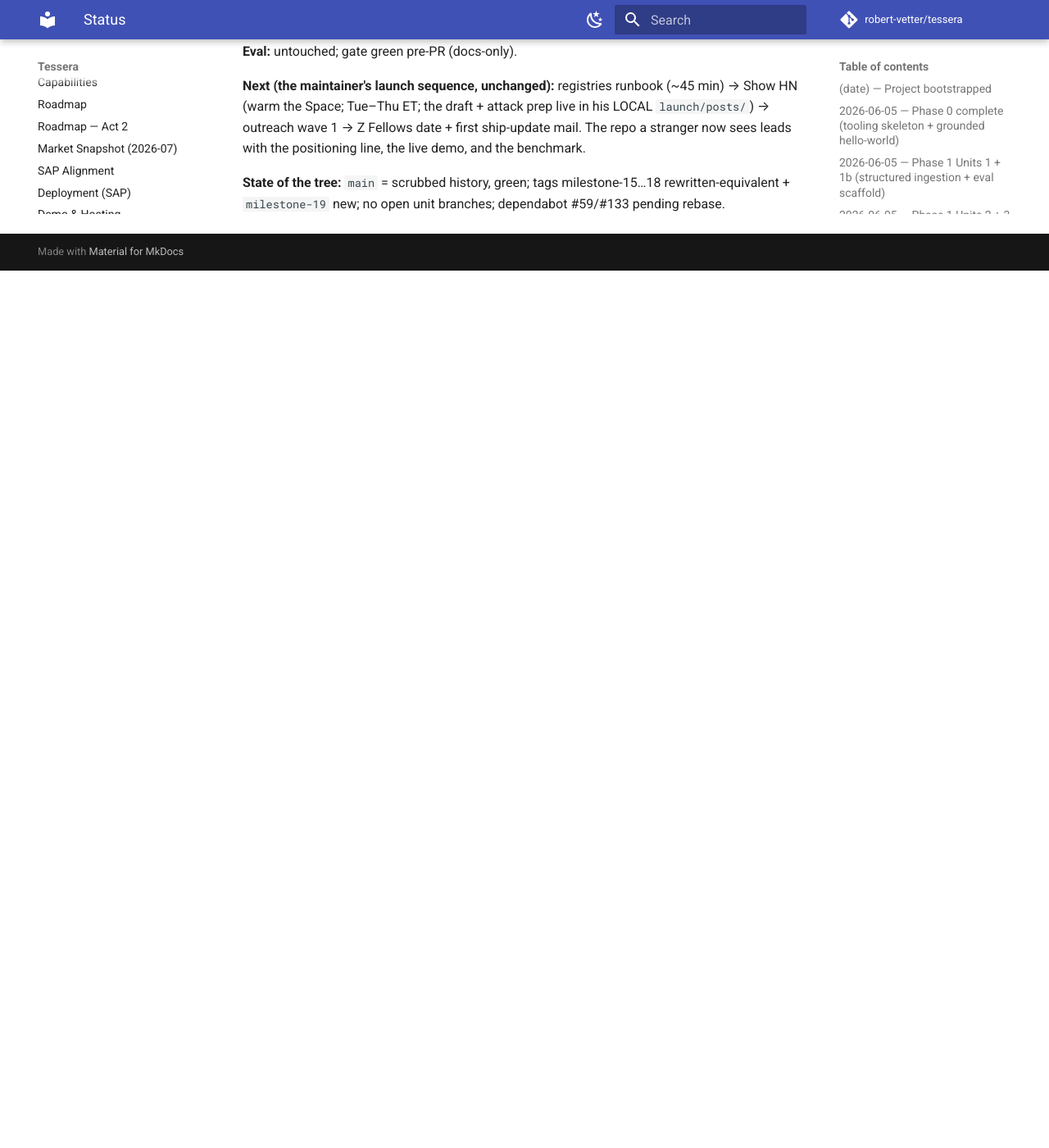
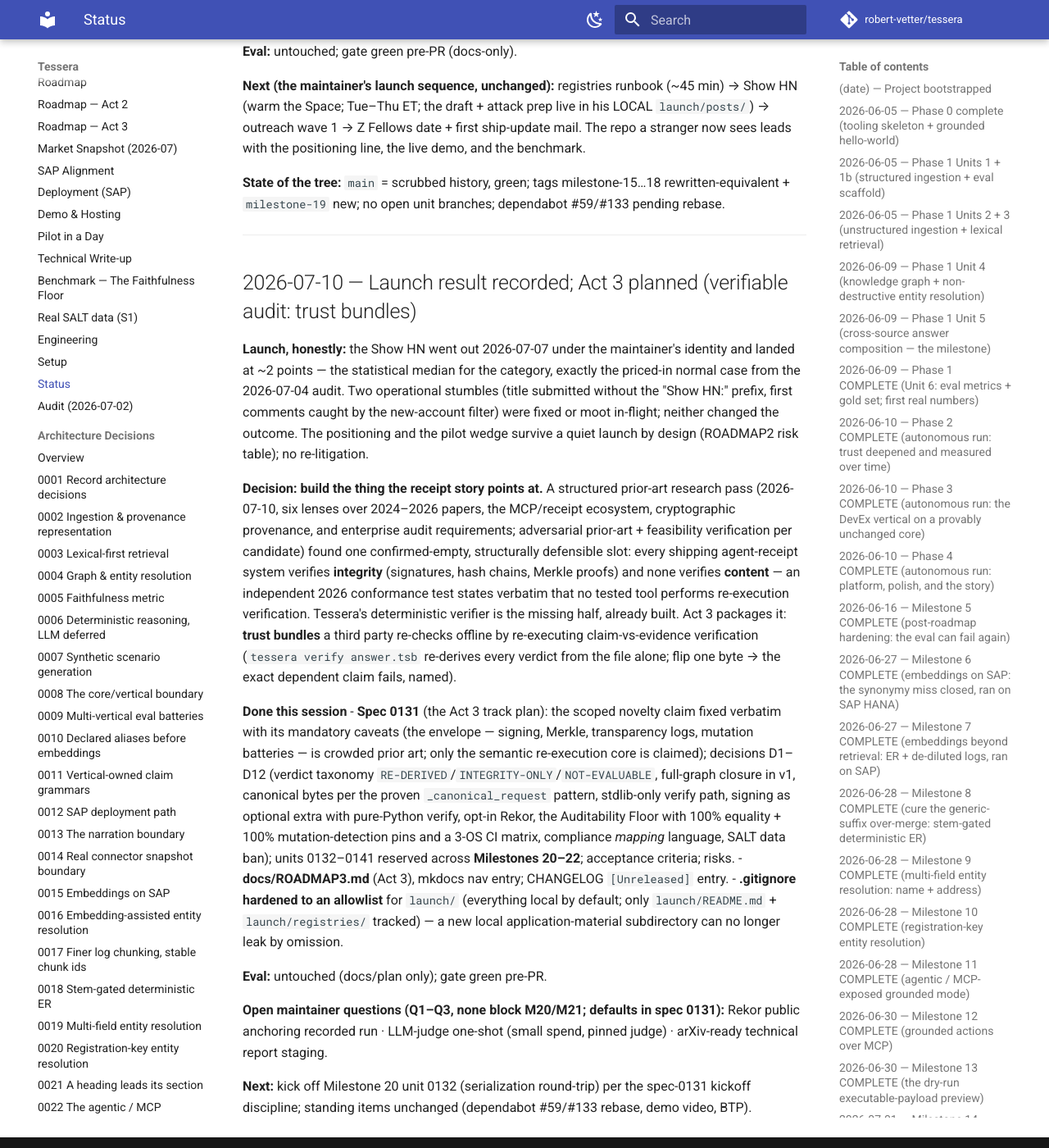
Before and after one commit to robert-vetter/tessera, an MkDocs documentation site: the page built from docs/STATUS.md, in a window 1280 px wide and 1400 px high, scrolled down 51000 px. Shown: the whole window at 82% size. Built offline with MkDocs 1.6.1 and Material for MkDocs 9.7.7, drawn with Linux system fonts in a browser that asks for light colours; comment, search, counter and statistics services are not loaded; before the commit the page ends 51330 px from its top, so only the background shows below that; some of the changed text lies outside the part shown.

Commit message:
docs: Act 3 plan — verifiable audit (trust bundles), spec 0131 + ROADMAP3 (#164)
Fixes the whole track before any code: the scoped novelty claim
(offline re-execution of claim-vs-evidence verification from a portable
bundle) with its mandatory prior-art caveats, decisions D1-D12 (verdict
taxonomy, full-graph closure, canonical bytes, stdlib-only verify,
optional-extra signing with pure-Python RFC 8032 verify, opt-in Rekor,
the Auditability Floor with 100% equality + 100% mutation-detection
pins and a 3-OS CI matrix, compliance mapping language, SALT data ban),
units 0132-0141 reserved across Milestones 20-22, the autonomy posture,
and the three maintainer questions (Q1 Rekor recorded run, Q2 LLM-judge
one-shot, Q3 technical-report staging).

Also: launch result recorded honestly in STATUS (category median);
.gitignore hardened to an allowlist for launch/ so new local
application material can never leak by omission.

Co-authored-by: Claude Fable 5 <noreply@anthropic.com>

```diff
--- /dev/null
+++ b/docs/ROADMAP3.md
@@ -0,0 +1,167 @@
+# Roadmap — Act 3: Verifiable Audit (July 2026)
+
+Act 1 ([ROADMAP.md](ROADMAP.md)) built and measured the trust substrate.
+Act 2 ([ROADMAP2.md](ROADMAP2.md)) made it a product: a hosted demo, BYO
+data doors, the Faithfulness Floor benchmark, MCP registry artifacts, a
+launch, and the SAP track (real SALT run, HANA measurements). The launch
+landed at the statistical median for its category — recorded honestly in
+[STATUS.md](STATUS.md); the positioning and the pilot wedge survive it
+unchanged.
+
+Act 3 builds the thing the receipt story was always pointing at.
+
+## The thesis
+
+Since Milestone 15, every Tessera action ends in a receipt linking the
+executed request back through verifier-passing claims to evidence
+records. But that receipt is only checkable where it was made. Meanwhile
+the 2026 market converged on signed agent receipts, hash-chained audit
+logs, and Merkle evidence bundles — systems that prove a log was **not
+altered**, and concede (several in writing) that a perfectly hash-chained
+transcript of hallucinations verifies flawlessly. Integrity is solved;
+**truth is not checked**. An independent 2026 conformance test of four
+agent-governance tools states it verbatim: none performs re-execution
+verification — all rely on signature and hash-chain validation.
+
+Tessera owns the missing half already: a deterministic, dependency-free
+verifier that recomputes claims against evidence instead of judging
+them. Act 3 puts that verifier inside a portable artifact:
+
+> **The trust bundle:** one signed file per answer or action — evidence
+> records → claims → verdicts → human approval → exact wire request →
+> receipt — that a stranger re-checks **offline by re-executing the
+> verification**: `tessera verify answer.tsb` re-derives every verdict
+> from the file alone. Flip one byte of one packaged record and exactly
+> the dependent claim (and the action it justified) fails, with a named
+> cause. A signature check cannot do that; that is the point.
+
+The scoped novelty claim, its mandatory caveats, and every load-bearing
+design decision are fixed in [spec 0131](https://github.com/robert-vetter/tessera/blob/main/specs/0131-verifiable-audit-plan.md)
+— public copy may not exceed them.
+
+The timing is dated: the EU AI Act's high-risk record-keeping and
+human-oversight obligations (Articles 12 and 14) apply from
+**2026-08-02**, with both candidate technical standards still drafts.
+Act 3 ships a field-level **mapping** to those articles — a mapping,
+never a compliance claim.
+
+**Positioning (Act 2's line, extended one clause):**
+
+> The agent can only say what it can prove — and only do what you
+> approve. **And now the proof travels:** every answer can leave as one
+> signed file a stranger re-checks by re-running the verification,
+> offline.
+
+## The build (three milestones)
+
+Discipline unchanged (CLAUDE.md): spec → branch → gate → PR → CI-green →
+squash-merge; ADRs for hard-to-reverse choices (bundle format, signing
+dependency); adversarial pre-merge review on the trust-bearing units;
+the six existing eval lines stay byte-identical throughout; the frozen
+core stays frozen (empty-diff audit at each milestone close).
+
+### Milestone 20 — the bundle re-executes
+
+*What becomes true:* `tessera bundle "<question>" --domain <d> -o
+answer.tsb` emits a trust bundle for any committed domain;
+`tessera verify answer.tsb` — stdlib-only, offline — reconstructs the
+evidence and **re-derives** every claim verdict from the file alone;
+tampering with any packaged record flips exactly the dependent claim to
+`RE-DERIVED FAIL` with a named cause, demonstrated against a deliberately
+naive hash-only foil.
+
+Units (specs 0132–0134): the serialization round-trip layer, the bundle
+format + emission (ADR 0031: canonical bytes, Merkle root, evidence
+closure, the verdict taxonomy `RE-DERIVED` / `INTEGRITY-ONLY` /
+`NOT-EVALUABLE`, engine-version pinning), the offline re-executing
+verifier + `docs/BUNDLE.md` with the flip-a-byte walkthrough.
+
+*Done when:* re-derivation equality with the live harness is 100% across
+all gold cases of all three committed batteries; the flip-a-byte demo is
+recorded; tag `milestone-20`.
+
+### Milestone 21 — sealed and measured
+
+*What becomes true:* bundles carry an Ed25519 signature (signing is an
+optional extra; **verification stays stdlib-only** via an in-repo RFC
+8032 implementation); action bundles link receipt → approved request →
+claims → evidence and re-verify offline; and the act's own benchmark
+exists — the **Auditability Floor**: 100% re-derivation equality and
+100% mutation detection (≥10 tamper classes, each naming its broken
+claim or link), CI-pinned like the Faithfulness Floor, plus a 3-OS
+determinism matrix in CI, because one spurious mismatch on a stranger's
+laptop would kill the whole claim.
+
+Units (specs 0135–0137). *Done when:* both floors are green and pinned;
+the matrix is green; tag `milestone-21`.
+
+### Milestone 22 — the public proof
+
+*What becomes true:* the repository carries a standing challenge — two
+downloadable bundles, one honest, one a cryptographically perfect,
+internally consistent **fake**, produced by a committed, reproducible
+forging script — and one offline command separates them. Optional,
+each behind a maintainer decision: bundle roots anchored in the public
+Sigstore transparency log; a recorded one-shot where a pinned LLM-judge
+evaluator scores the forged bundle's claims high while the deterministic
+verifier fails them. `docs/COMPLIANCE.md` maps bundle fields to EU AI
+Act Articles 12(2)/14 and the IETF receipt drafts. The write-up and
+README tell exactly the scoped story and nothing more.
+
+Units (specs 0138–0141). *Done when:* a stranger can run the challenge
+from a clean clone; every public sentence traces to the fixed claim;
+tag `milestone-22`.
+
+## What Act 3 will NOT do
+
+- **No LLM anywhere in the trust path** — the judge-model contrast is a
+  one-shot measurement of the *subject*, never a component.
+- **No zero-knowledge proofs, no TEEs** — out of solo scope and not
+  needed for the claim; re-execution over packaged evidence is the
+  design point.
+- **No verification surface for arbitrary text.** Bundles carry claims
+  in the engine's checkable grammars; "verify any LLM output" is
+  LLM-judge territory by another name and is out.
+- **No compliance claims** — mappings only, standards are drafts.
+- **No claim beyond the fixed sentence** in spec 0131 — the envelope
+  (signing, Merkle, transparency logs, mutation batteries) is crowded
+  prior art and is never presented as the novelty.
+- **No SALT-derived values** in any bundle, fixture, or challenge
+  artifact (gated CC-BY-NC-SA data vs MIT repo).
+
+## Success criteria (end of Act 3)
+
+1. The acceptance criteria of spec 0131, all checked.
+2. `milestone-20/21/22` tagged; STATUS current at every wrap.
+3. The Auditability Floor is a standing, CI-pinned artifact that can
+   fail, beside the Faithfulness Floor.
+4. The challenge is live in-repo and reproducible by a stranger.
+5. The write-up states what is new, what is envelope, and what was
+   measured — auditable against the prior-art map.
+
+## Maintainer decisions (everything else runs autonomously)
+
+1. **Q1 — Rekor:** post demo-bundle roots to the public Sigstore log
+   (free, external, public)? Until yes: client ships fixture-tested
+   with a staged runbook, nothing published.
+2. **Q2 — LLM-judge one-shot:** small API spend + pinned judge config
+   for the recorded RAGAS-vs-verifier measurement? Until yes: script
+   staged, no recorded run.
+3. **Q3 — technical report:** stage an arXiv-ready report alongside the
+   WRITEUP addendum? Publication is the maintainer's act either way.
+
+## Risks
+
+- **The closure/commitment design is the hinge** (spec 0131 D3/D4): a
+  `RE-DERIVED` verdict on unpackaged evidence would silently collapse
+  the differentiator — closed by construction in Milestone 20 and
+  attacked in review, not deferred.
+- **Cross-machine byte determinism** — guarded by the proven canonical
+  pattern, a strings+Decimal data model, and the CI matrix.
+- **Version drift** — bundles pin engine + shape-set identifiers and
+  degrade to `NOT-EVALUABLE`, visibly, never wrongly.
+- **Attention is not guaranteed.** Act 2's launch met the category
+  median; this act's public artifact is built to be *attackable*
+  (challenge, floors, foil) rather than merely announced — but the
+  fallback remains what it was: the pilot wedge and the recorded,
+  auditable build.
--- a/docs/STATUS.md
+++ b/docs/STATUS.md
@@ -2545,3 +2545,59 @@ leads with the positioning line, the live demo, and the benchmark.
 **State of the tree:** `main` = scrubbed history, green; tags
 milestone-15…18 rewritten-equivalent + `milestone-19` new; no open unit
 branches; dependabot #59/#133 pending rebase.
+
+---
+
+## 2026-07-10 — Launch result recorded; Act 3 planned (verifiable audit: trust bundles)
+
+**Launch, honestly:** the Show HN went out 2026-07-07 under the
+maintainer's identity and landed at ~2 points — the statistical median
+for the category, exactly the priced-in normal case from the 2026-07-04
+audit. Two operational stumbles (title submitted without the "Show HN:"
+prefix, first comments caught by the new-account filter) were fixed or
+moot in-flight; neither changed the outcome. The positioning and the
+pilot wedge survive a quiet launch by design (ROADMAP2 risk table); no
+re-litigation.
+
+**Decision: build the thing the receipt story points at.** A structured
+prior-art research pass (2026-07-10, six lenses over 2024–2026 papers,
+the MCP/receipt ecosystem, cryptographic provenance, and enterprise
+audit requirements; adversarial prior-art + feasibility verification per
+candidate) found one confirmed-empty, structurally defensible slot:
+every shipping agent-receipt system verifies **integrity** (signatures,
+hash chains, Merkle proofs) and none verifies **content** — an
+independent 2026 conformance test states verbatim that no tested tool
+performs re-execution verification. Tessera's deterministic verifier is
+the missing half, already built. Act 3 packages it: **trust bundles** a
+third party re-checks offline by re-executing claim-vs-evidence
+verification (`tessera verify answer.tsb` re-derives every verdict from
+the file alone; flip one byte → the exact dependent claim fails, named).
+
+**Done this session**
+- **Spec 0131** (the Act 3 track plan): the scoped novelty claim fixed
+  verbatim with its mandatory caveats (the envelope — signing, Merkle,
+  transparency logs, mutation batteries — is crowded prior art; only
+  the semantic re-execution core is claimed); decisions D1–D12 (verdict
+  taxonomy `RE-DERIVED`/`INTEGRITY-ONLY`/`NOT-EVALUABLE`, full-graph
+  closure in v1, canonical bytes per the proven `_canonical_request`
+  pattern, stdlib-only verify path, signing as optional extra with
+  pure-Python verify, opt-in Rekor, the Auditability Floor with 100%
+  equality + 100% mutation-detection pins and a 3-OS CI matrix,
+  compliance *mapping* language, SALT data ban); units 0132–0141
+  reserved across **Milestones 20–22**; acceptance criteria; risks.
+- **docs/ROADMAP3.md** (Act 3), mkdocs nav entry; CHANGELOG
+  `[Unreleased]` entry.
+- **.gitignore hardened to an allowlist** for `launch/` (everything
+  local by default; only `launch/README.md` + `launch/registries/`
+  tracked) — a new local application-material subdirectory can no
+  longer leak by omission.
+
+**Eval:** untouched (docs/plan only); gate green pre-PR.
+
+**Open maintainer questions (Q1–Q3, none block M20/M21; defaults in
+spec 0131):** Rekor public anchoring recorded run · LLM-judge one-shot
+(small spend, pinned judge) · arXiv-ready technical report staging.
+
+**Next:** kick off Milestone 20 unit 0132 (serialization round-trip)
+per the spec-0131 kickoff discipline; standing items unchanged
+(dependabot #59/#133 rebase, demo video, BTP).
--- a/mkdocs.yml
+++ b/mkdocs.yml
@@ -45,6 +45,7 @@ nav:
   - Capabilities: CAPABILITIES.md
   - Roadmap: ROADMAP.md
   - Roadmap — Act 2: ROADMAP2.md
+  - Roadmap — Act 3: ROADMAP3.md
   - Market Snapshot (2026-07): MARKET.md
   - SAP Alignment: SAP_ALIGNMENT.md
   - Deployment (SAP): DEPLOYMENT.md
```
Also changed, not shown: CHANGELOG.md (+6 -1 lines), specs/0131-verifiable-audit-plan.md (added, +374 -0 lines), 1 other file.
